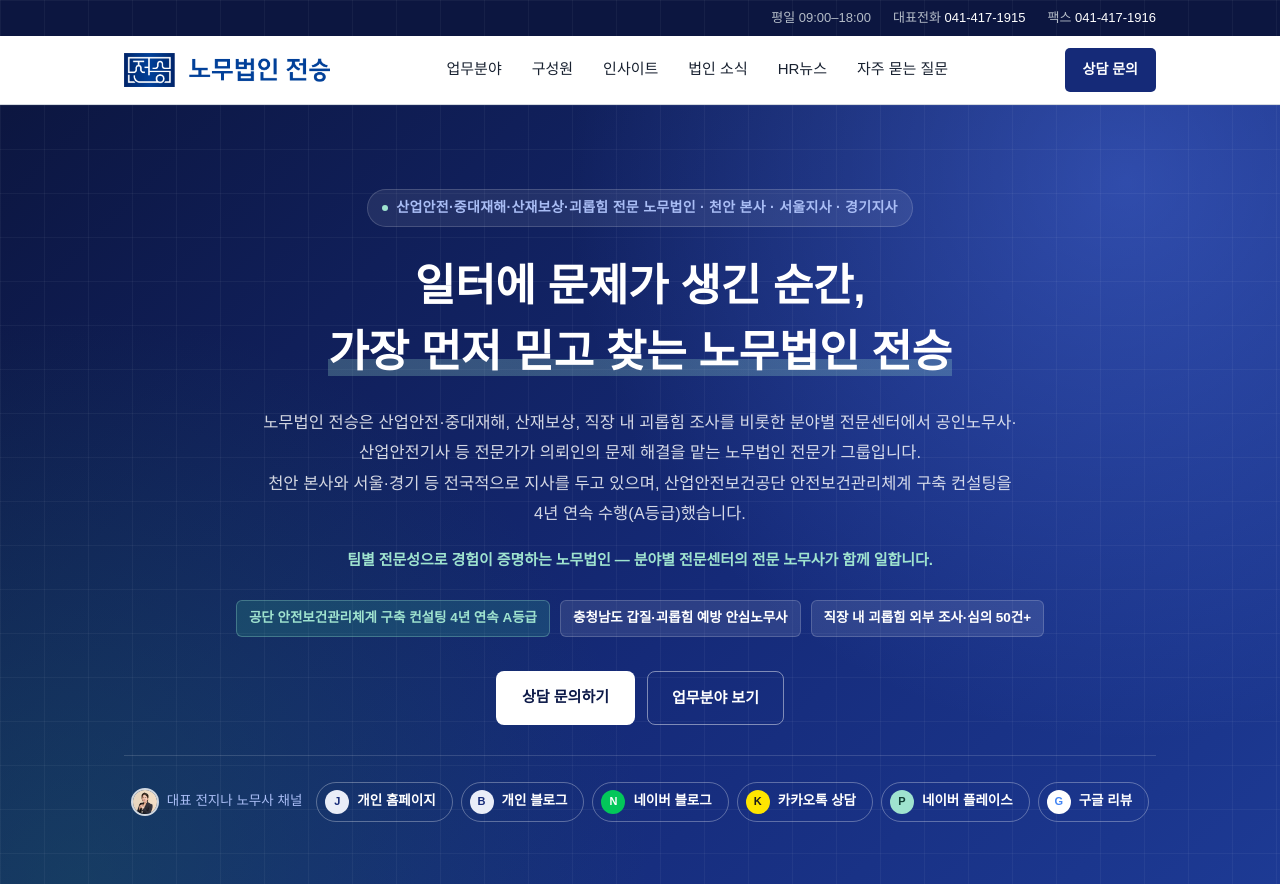
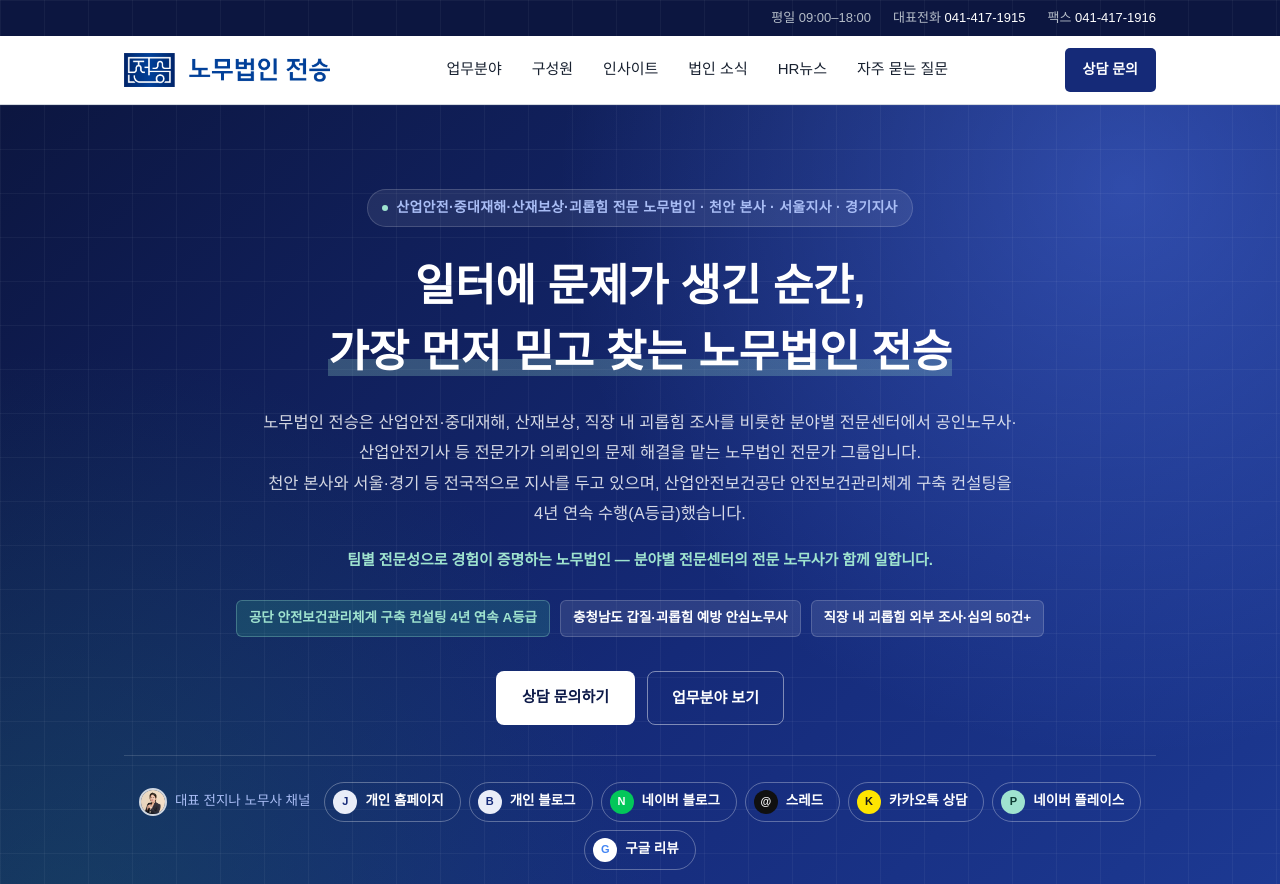
Before and after one commit to wlsk0213/jeonseung-web, a Next.js app: page / in a window 1280 px wide. Shown: the top 884 px of the page. Built offline with nearby package versions, Linux system fonts and the light colour scheme; a web font is replaced by a local one.

Commit message:
스레드(@jinanomu) 채널 연결: 링크·Person sameAs 추가 (배포 승인 10-19)
Co-Authored-By: Claude Opus 5.5 <noreply@anthropic.com>

```diff
--- a/app/globals.css
+++ b/app/globals.css
@@ -73,7 +73,7 @@ nav.menu > a:hover, nav.menu .dd:hover > a, nav.menu .dd:focus-within > a{color:
 .hero .chan a{display:inline-flex;align-items:center;gap:8px;font-size:13.5px;font-weight:600;border:1px solid rgba(255,255,255,.3);border-radius:999px;padding:7px 16px 7px 8px;transition:.15s}
 .hero .chan a:hover{background:#fff;color:var(--navy-900)}
 .hero .chan .ic{width:24px;height:24px;border-radius:50%;display:inline-flex;align-items:center;justify-content:center;font-size:11px;font-weight:800;line-height:1;flex:0 0 24px}
-.ic.b{background:#e9edf8;color:var(--navy-800)}.ic.n{background:#03c75a;color:#fff}.ic.k{background:#fee500;color:#191919}.ic.p{background:#9fe3cf;color:#0f3d33}.ic.g{background:#fff;color:#4285f4}.ic.pr{background:#f5e8ef;color:#8a2c55}
+.ic.b{background:#e9edf8;color:var(--navy-800)}.ic.n{background:#03c75a;color:#fff}.ic.k{background:#fee500;color:#191919}.ic.p{background:#9fe3cf;color:#0f3d33}.ic.g{background:#fff;color:#4285f4}.ic.pr{background:#f5e8ef;color:#8a2c55}.ic.t{background:#101010;color:#fff}
 
 /* core */
 .core{background:var(--silver-100);padding-bottom:72px}
--- a/app/page.tsx
+++ b/app/page.tsx
@@ -93,6 +93,7 @@ export default function Home() {
             <a href="https://jinanomu.com/" target="_blank" rel="noopener"><span className="ic b">J</span>개인 홈페이지</a>
             <a href="https://blog.jinanomu.com/" target="_blank" rel="noopener"><span className="ic b">B</span>개인 블로그</a>
             <a href="https://blog.naver.com/cplajjn" target="_blank" rel="noopener"><span className="ic n">N</span>네이버 블로그</a>
+            <a href="https://www.threads.com/@jinanomu" target="_blank" rel="noopener"><span className="ic t">@</span>스레드</a>
             <a href="http://pf.kakao.com/_AxmxdJn" target="_blank" rel="noopener"><span className="ic k">K</span>카카오톡 상담</a>
             <a href="https://map.naver.com/p/search/%EB%85%B8%EB%AC%B4%EB%B2%95%EC%9D%B8%20%EC%A0%84%EC%8A%B9%20%EC%B2%9C%EC%95%88" target="_blank" rel="noopener"><span className="ic p">P</span>네이버 플레이스</a>
             <a href="https://g.page/r/CXpdPSZ6A4y9EBM/review" target="_blank" rel="noopener"><span className="ic g">G</span>구글 리뷰</a>
--- a/components/Footer.tsx
+++ b/components/Footer.tsx
@@ -9,7 +9,9 @@ export default function Footer() {
           </p>
           <p className="channels">
             <a href="https://blog.jinanomu.com/" target="_blank" rel="noopener">전지나 노무사 블로그 ↗</a>
+            <a href="https://jinanomu.com/" target="_blank" rel="noopener">전지나 노무사 홈페이지 ↗</a>
             <a href="https://blog.naver.com/cplajjn" target="_blank" rel="noopener">네이버 블로그 ↗</a>
+            <a href="https://www.threads.com/@jinanomu" target="_blank" rel="noopener">스레드 ↗</a>
             <a href="http://pf.kakao.com/_AxmxdJn" target="_blank" rel="noopener">카카오톡 채널 ↗</a>
           </p>
         </div>
--- a/lib/person.ts
+++ b/lib/person.ts
@@ -5,7 +5,7 @@
 export const PERSON_ID = 'https://jinanomu.com/#person';
 export const PERSON_URL = 'https://jinanomu.com/';
 
-// 허브 channels 13곳(순서 동일) + 맨 앞에 허브 자신 URL
+// 허브 channels 14곳(순서 동일) + 맨 앞에 허브 자신 URL
 export const PERSON_SAME_AS = [
   PERSON_URL,
   'https://jeonseung.co.kr/',
@@ -14,6 +14,7 @@ export const PERSON_SAME_AS = [
   'https://blog.naver.com/cplajjn',
   'https://blog.naver.com/jslaborlaw',
   'https://blog.naver.com/jshr1915',
+  'https://www.threads.com/@jinanomu',
   'https://m.expert.naver.com/expert/profile/home?storeId=100000347',
   'http://pf.kakao.com/_AxmxdJn',
   'https://search.naver.com/search.naver?where=nexearch&sm=tab_etc&mra=bjky&pkid=1&os=18815819&qvt=0&query=%EA%B3%B5%EC%9D%B8%EB%85%B8%EB%AC%B4%EC%82%AC%EC%A0%84%EC%A7%80%EB%82%98%20%ED%94%84%EB%A1%9C%ED%95%84',
```
